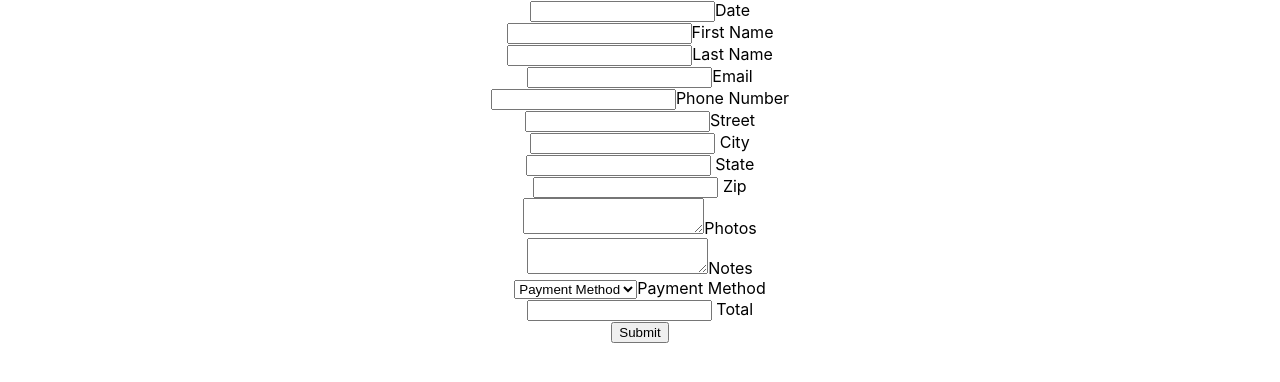
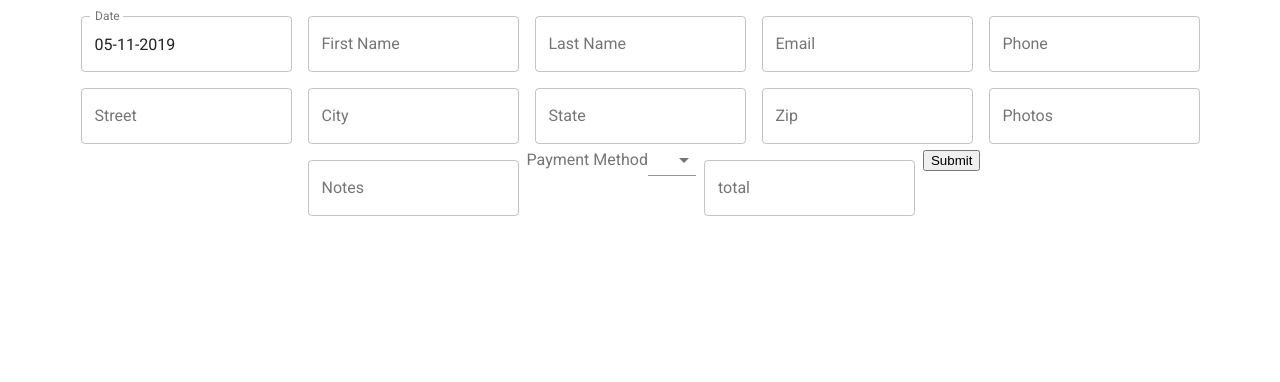
Before and after one commit to BrandonSmith8038/electron-onsite-photo-order, a React (Create React App) app in the folder react-version/: page / in a window 1280 px wide. Both pictures are taken after a click on the button "NEW ORDER". Shown: the top 382 px of the page. Built offline with nearby package versions, Linux system fonts and the light colour scheme.

Commit message:
refactor: All new order form fields connected to state

```diff
--- a/package.json
+++ b/package.json
@@ -21,6 +21,7 @@
 	"license": "MIT",
 	"dependencies": {
 		"apollo-boost": "^0.3.1",
+		"classnames": "^2.2.6",
 		"concurrently": "^4.1.0",
 		"electron": "^5.0.0",
 		"electron-reload": "^1.4.0",
--- a/react-version/src/NewOrder.js
+++ b/react-version/src/NewOrder.js
@@ -1,102 +1,202 @@
 import React, { useState } from 'react';
+import classNames from 'classnames';
+import getDate from './utils/getDate';
+import useOrderForm from './utils/CustomHooks';
+
 import Home from './Home';
 
-const NewOrder = () => {
+import TextField from '@material-ui/core/TextField';
+import { withStyles } from '@material-ui/core/styles';
+import InputLabel from '@material-ui/core/InputLabel';
+import Select from '@material-ui/core/Select';
+import MenuItem from '@material-ui/core/MenuItem';
+
+const styles = theme => ({
+	container: { display: 'flex', flexWrap: 'wrap' },
+	textField: {
+		marginLeft: theme.spacing.unit,
+		marginRight: theme.spacing.unit,
+	},
+	dense: {
+		marginTop: 16,
+	},
+	selectEmpty: {
+		marginTop: theme.spacing.unit * 2,
+	},
+});
+
+const NewOrder = props => {
+	const { classes } = props;
+
+	const newOrderSubmit = () => {
+		console.log(inputs);
+	};
+
 	const { currentPage, setPage } = useState('New Order');
+	const {
+		inputs,
+		handleInputChange,
+		handleSubmit,
+		handleSelectChange,
+	} = useOrderForm(newOrderSubmit);
 	switch (currentPage) {
 		case 'Home':
 			return <Home />;
 			break;
 		default:
 			return (
-				<div class='col s12 form-wrapper'>
-					<form>
-						<div class='row'>
-							<div class='input-field col s6'>
-								<input type='text' id='date' readonly />
-								<label class='active' for='date'>
-									Date
-								</label>
-							</div>
-						</div>
-						<div class='row'>
-							<div class='input-field col s3 '>
-								<input
-									type='text'
-									id='first-name'
-									class='first-name'
-									required
+				<form onSubmit={handleSubmit}>
+					<TextField
+						id='date'
+						label='Date'
+						variant='outlined'
+						className={classNames(classes.textField, classes.dense)}
+						InputProps={{
+							readOnly: true,
+						}}
+						defaultValue={getDate()}
+						name='date'
 					/>
-								<label for='first-name'>First Name</label>
-								<div class='auto-complete card' />
-							</div>
-							<div class='input-field col s3'>
-								<input type='text' id='last-name' required />
-								<label for='last-name'>Last Name</label>
-							</div>
-							<div class='input-field col s3'>
-								<input type='text' id='email' />
-								<label for='email'>Email</label>
-							</div>
-							<div class='input-field col s3'>
-								<input type='text' id='phone' />
-								<label for='phone'>Phone Number</label>
-							</div>
-						</div>
-						<div class='row'>
-							<div class='input-field col s3'>
-								<input type='text' id='street' />
-								<label for='street'>Street</label>
-							</div>
-							<div class='input-field col s3'>
-								<input type='text' id='city' /> <label for='city'>City</label>
-							</div>
-							<div class='input-field col s3'>
-								<input type='text' id='state' />{' '}
-								<label for='state'>State</label>
-							</div>
-							<div class='input-field col s3'>
-								<input type='text' id='zip' /> <label for='zip'>Zip</label>
-							</div>
-						</div>
-						<div class='row'>
-							<div class='input-field col s6'>
-								<textarea class='materialize-textarea' id='photos' required />
-								<label for='photos'>Photos</label>
-							</div>
-							<div class='input-field col s6'>
-								<textarea class='materialize-textarea' id='notes' />
-								<label for='notes'>Notes</label>
-							</div>
-						</div>
-						<div class='row'>
-							<div class='input-field col s3'>
-								<select id='payment-method'>
-									<option value='' disabled selected>
-										Payment Method
-									</option>
-									<option value='Cash'>Cash</option>
-									<option value='Card'>Card</option>
-									<option value='Invoice'>Invoice</option>
-								</select>
-								<label>Payment Method</label>
-							</div>
-							<div class='input-field col s2'>
-								<input type='text' id='total' required />{' '}
-								<label for='total'>Total</label>
-							</div>
-						</div>
+
+					<TextField
+						id='firstName'
+						name='firsName'
+						label='First Name'
+						variant='outlined'
+						className={classNames(classes.textField, classes.dense)}
+						onChange={handleInputChange}
+						defaultValue={inputs.firsName}
+					/>
+
+					<TextField
+						id='lastName'
+						name='lasName'
+						label='Last Name'
+						defaultValue={inputs.lastName}
+						variant='outlined'
+						className={classNames(classes.textField, classes.dense)}
+						onChange={handleInputChange}
+					/>
+
+					<TextField
+						id='email'
+						name='email'
+						defaultValue={inputs.email}
+						label='Email'
+						variant='outlined'
+						className={classNames(classes.textField, classes.dense)}
+						onChange={handleInputChange}
+					/>
+
+					<TextField
+						id='phone'
+						name='phone'
+						defaultValue={inputs.phone}
+						label='Phone'
+						variant='outlined'
+						className={classNames(classes.textField, classes.dense)}
+						onChange={handleInputChange}
+					/>
+
+					<TextField
+						id='street'
+						name='street'
+						defaultValue={inputs.street}
+						label='Street'
+						variant='outlined'
+						className={classNames(classes.textField, classes.dense)}
+						onChange={handleInputChange}
+					/>
+
+					<TextField
+						id='city'
+						name='city'
+						defaultValue={inputs.city}
+						label='City'
+						variant='outlined'
+						className={classNames(classes.textField, classes.dense)}
+						onChange={handleInputChange}
+					/>
+
+					<TextField
+						id='state'
+						name='state'
+						defaultValue={inputs.state}
+						label='State'
+						variant='outlined'
+						className={classNames(classes.textField, classes.dense)}
+						onChange={handleInputChange}
+					/>
+
+					<TextField
+						id='zip'
+						name='zip'
+						defaultValue={inputs.zip}
+						label='Zip'
+						variant='outlined'
+						className={classNames(classes.textField, classes.dense)}
+						onChange={handleInputChange}
+					/>
+					<TextField
+						id='photos'
+						name='photos'
+						defaultValue={inputs.photos}
+						label='Photos'
+						variant='outlined'
+						multiline={true}
+						rowsMax={4}
+						className={classNames(classes.textField, classes.dense)}
+						onChange={handleInputChange}
+					/>
+
+					<TextField
+						id='notes'
+						name='notes'
+						defaultValue={inputs.notes}
+						label='Notes'
+						variant='outlined'
+						multiline={true}
+						rowsMax={4}
+						className={classNames(classes.textField, classes.dense)}
+						onChange={handleInputChange}
+					/>
+
+					<InputLabel htmlFor='payment-method'>Payment Method</InputLabel>
+					<Select
+						value={inputs.paymentMethod ? inputs.paymentMethod : ''}
+						name='paymentMethod'
+						onChange={handleInputChange}
+						inputProps={{
+							name: 'paymentMethod',
+							id: 'paymentMethod',
+						}}
+					>
+						<MenuItem value=''>
+							<em>Payment Method</em>
+						</MenuItem>
+						<MenuItem value='Cash'>Cash</MenuItem>
+						<MenuItem value='Card'>Card</MenuItem>
+						<MenuItem value='Invoice'>Invoice</MenuItem>
+					</Select>
+					<TextField
+						id='total'
+						name='total'
+						defaultValue={inputs.total}
+						label='total'
+						variant='outlined'
+						className={classNames(classes.textField, classes.dense)}
+						onChange={handleInputChange}
+					/>
 
 					<button
-							class='red darken-4 btn waves-effect waves-light '
+						className='red darken-4 btn waves-effect waves-light '
 						type='submit'
 					>
 						Submit
 					</button>
 				</form>
-				</div>
 			);
 	}
 };
 
-export default NewOrder;
+export default withStyles(styles)(NewOrder);
--- /dev/null
+++ b/react-version/src/utils/CustomHooks.js
@@ -0,0 +1,36 @@
+import React, { useState } from 'react';
+
+const useOrderForm = callback => {
+	const [inputs, setInputs] = useState({});
+
+	const handleSubmit = e => {
+		if (e) {
+			e.preventDefault();
+		}
+		callback();
+	};
+
+	const handleInputChange = e => {
+		e.persist();
+		setInputs(inputs => ({
+			...inputs,
+			[e.target.name]: e.target.value,
+		}));
+	};
+
+	const handleSelectChange = e => {
+		setInputs(inputs => ({
+			...inputs,
+			paymentMethod: e.target.value,
+		}));
+	};
+
+	return {
+		handleSubmit,
+		handleInputChange,
+		handleSelectChange,
+		inputs,
+	};
+};
+
+export default useOrderForm;
--- a/react-version/src/utils/getDate.js
+++ b/react-version/src/utils/getDate.js
@@ -1,4 +1,4 @@
-module.exports = () => {
+export default () => {
 	let today = new Date();
 	let dd = today.getDate();
 	let mm = today.getMonth() + 1;
```
Also changed, not shown: 1 other file (tests, documents, lock files or other folders). Lines whose indentation alone changed are shown as unchanged.
